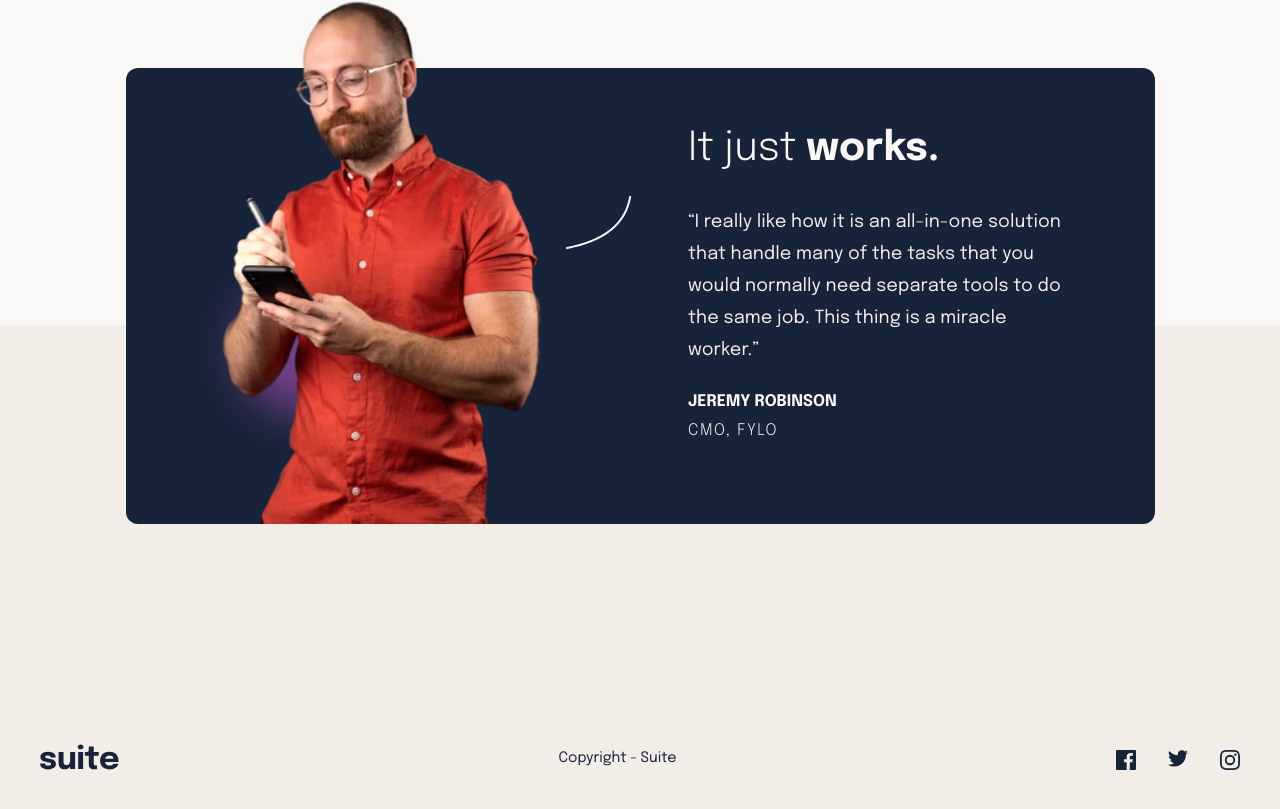
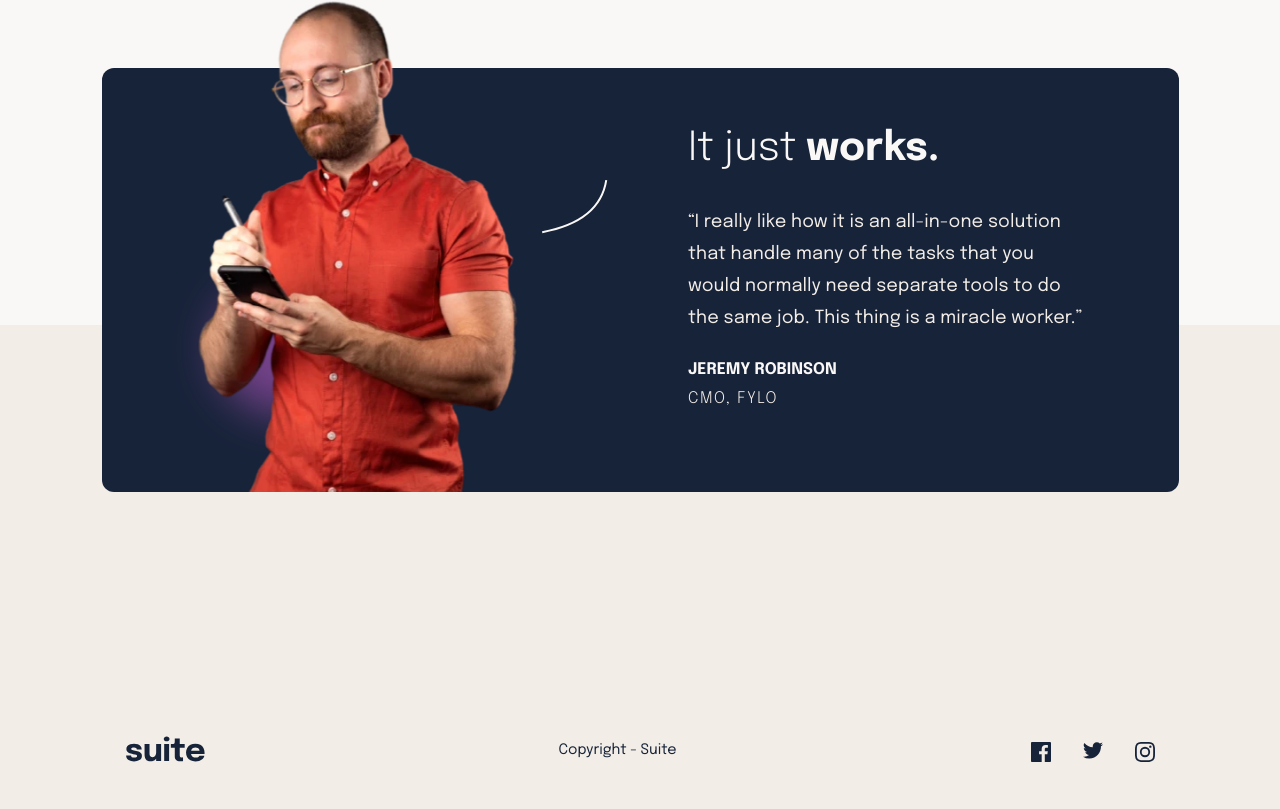
Before and after one commit to mdubelbeis/suite-landing-page, a React (Create React App) app: page / in a window 1280 px wide. Shown: the part 875-1684 px from the top of the page. Built offline with nearby package versions, Linux system fonts and the light colour scheme.

Commit message:
corrected desktop styling

```diff
--- a/src/components/App.js
+++ b/src/components/App.js
@@ -8,7 +8,7 @@ const App = () => {
   return (
     <div>
       <Header />
-      <main className="w-auto mx-auto md:px-4 overflow-hidden max-w-[1109px] lg:p-10">
+      <main className="w-auto mx-auto md:px-4 overflow-hidden max-w-[1109px] lg:py-10 lg:pb-0">
         <Info />
       </main>
       <div className="hidden lg:block md:absolute md:top-[1200px] md:-z-10 bg-dark-cream w-screen md:h-[500px]"></div>
--- a/src/components/Footer.component.js
+++ b/src/components/Footer.component.js
@@ -3,7 +3,7 @@ import logo from '../assets/logo.svg';
 const Footer = () => {
   return (
     <>
-      <div className="relative w-screen bg-dark-cream p-20 space-y-10 flex flex-col justify-center items-center md:relative  md:flex-row md:justify-between md:items-end md:p-10 lg:pt-36">
+      <div className="relative w-full max-w-[1109px] mx-auto bg-dark-cream p-20 space-y-10 flex flex-col justify-center items-center md:flex-row md:justify-between md:items-end md:p-10 lg:pt-36 lg:mt-16">
         <img src={logo} alt="suite logo" />
         <small>Copyright - Suite</small>
 
```
